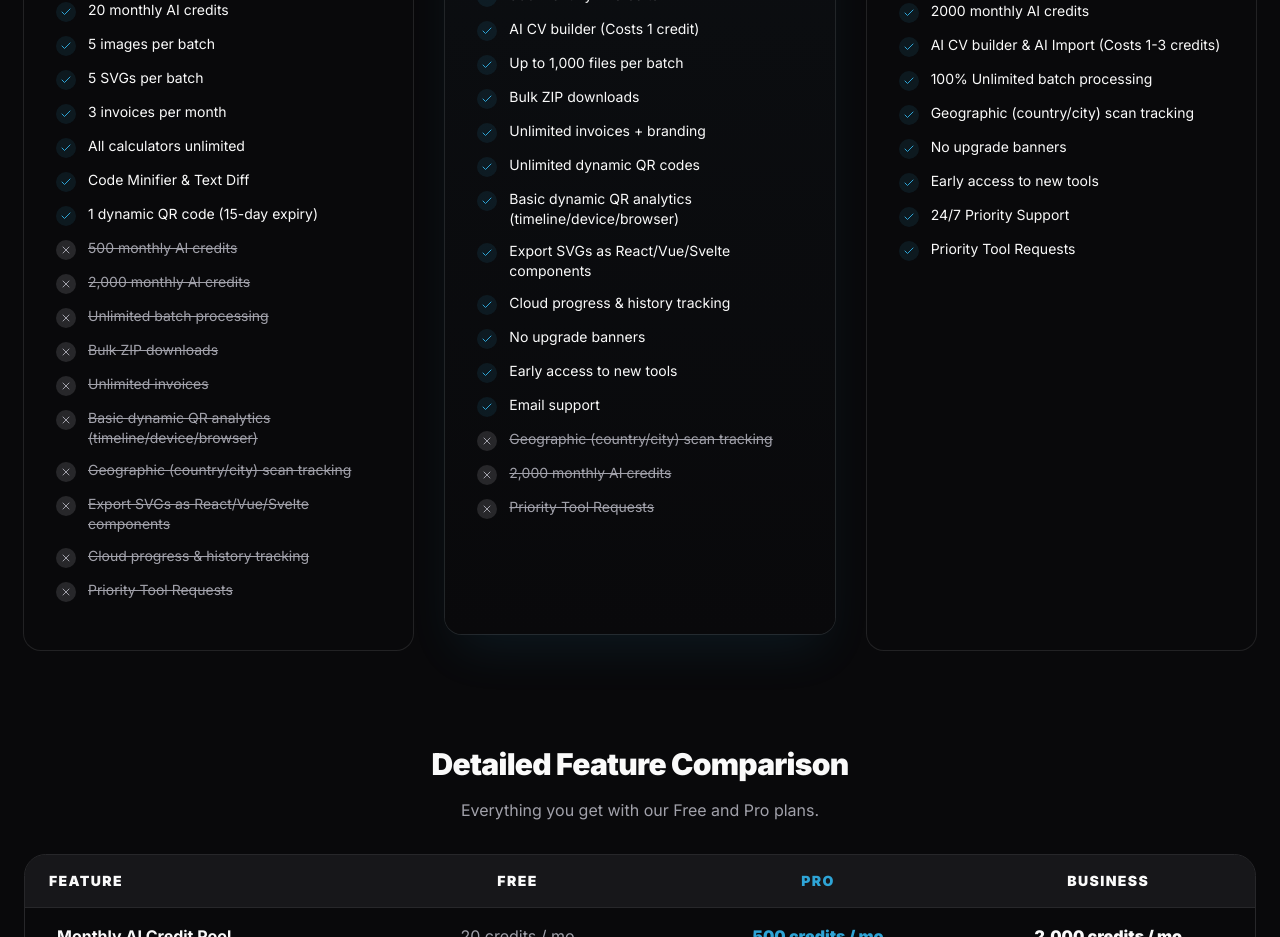
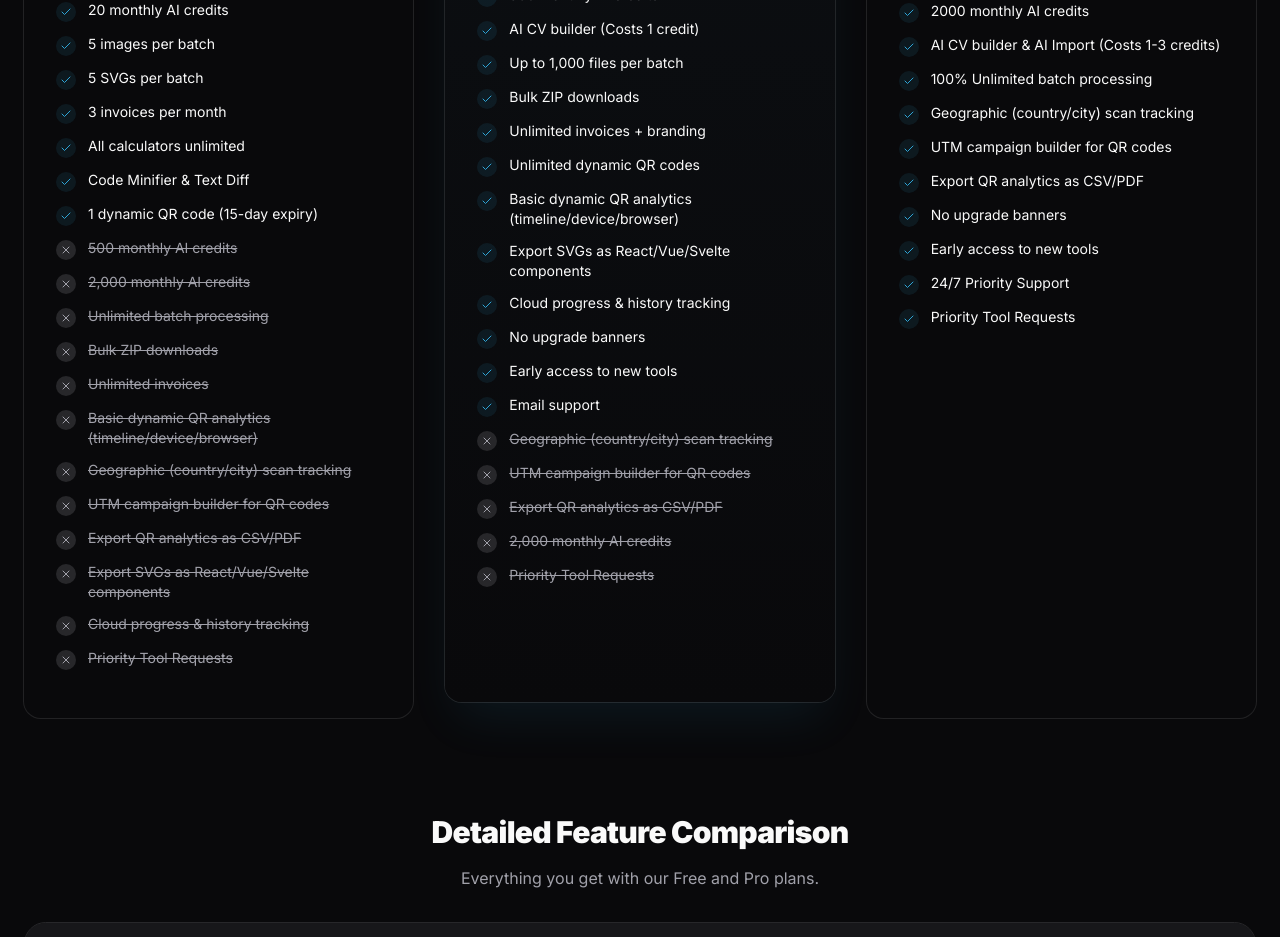
Before and after one commit to NeonTen/thewordof-tools, a Next.js app: page /pricing in a window 1280 px wide. Shown: the part 880-1817 px from the top of the page. Built offline with nearby package versions, Linux system fonts and the light colour scheme; no server answers.

Commit message:
feat: add QR UTM and CSV/PDF export features to pricing comparison table

```diff
--- a/src/components/pricing/pricing-cards.tsx
+++ b/src/components/pricing/pricing-cards.tsx
@@ -61,6 +61,8 @@ export function PricingCards({ session, isPro, isBusiness, isAdmin }: PricingCar
         { label: "Unlimited invoices", included: false },
         { label: "Basic dynamic QR analytics (timeline/device/browser)", included: false },
         { label: "Geographic (country/city) scan tracking", included: false },
+        { label: "UTM campaign builder for QR codes", included: false },
+        { label: "Export QR analytics as CSV/PDF", included: false },
         { label: "Export SVGs as React/Vue/Svelte components", included: false },
         { label: "Cloud progress & history tracking", included: false },
         { label: "Priority Tool Requests", included: false },
@@ -96,6 +98,8 @@ export function PricingCards({ session, isPro, isBusiness, isAdmin }: PricingCar
         { label: "Early access to new tools", included: true },
         { label: "Email support", included: true },
         { label: "Geographic (country/city) scan tracking", included: false },
+        { label: "UTM campaign builder for QR codes", included: false },
+        { label: "Export QR analytics as CSV/PDF", included: false },
         { label: "2,000 monthly AI credits", included: false },
         { label: "Priority Tool Requests", included: false },
       ],
@@ -120,6 +124,8 @@ export function PricingCards({ session, isPro, isBusiness, isAdmin }: PricingCar
         { label: "AI CV builder & AI Import (Costs 1-3 credits)", included: true },
         { label: "100% Unlimited batch processing", included: true },
         { label: "Geographic (country/city) scan tracking", included: true },
+        { label: "UTM campaign builder for QR codes", included: true },
+        { label: "Export QR analytics as CSV/PDF", included: true },
         { label: "No upgrade banners", included: true },
         { label: "Early access to new tools", included: true },
         { label: "24/7 Priority Support", included: true },
```
